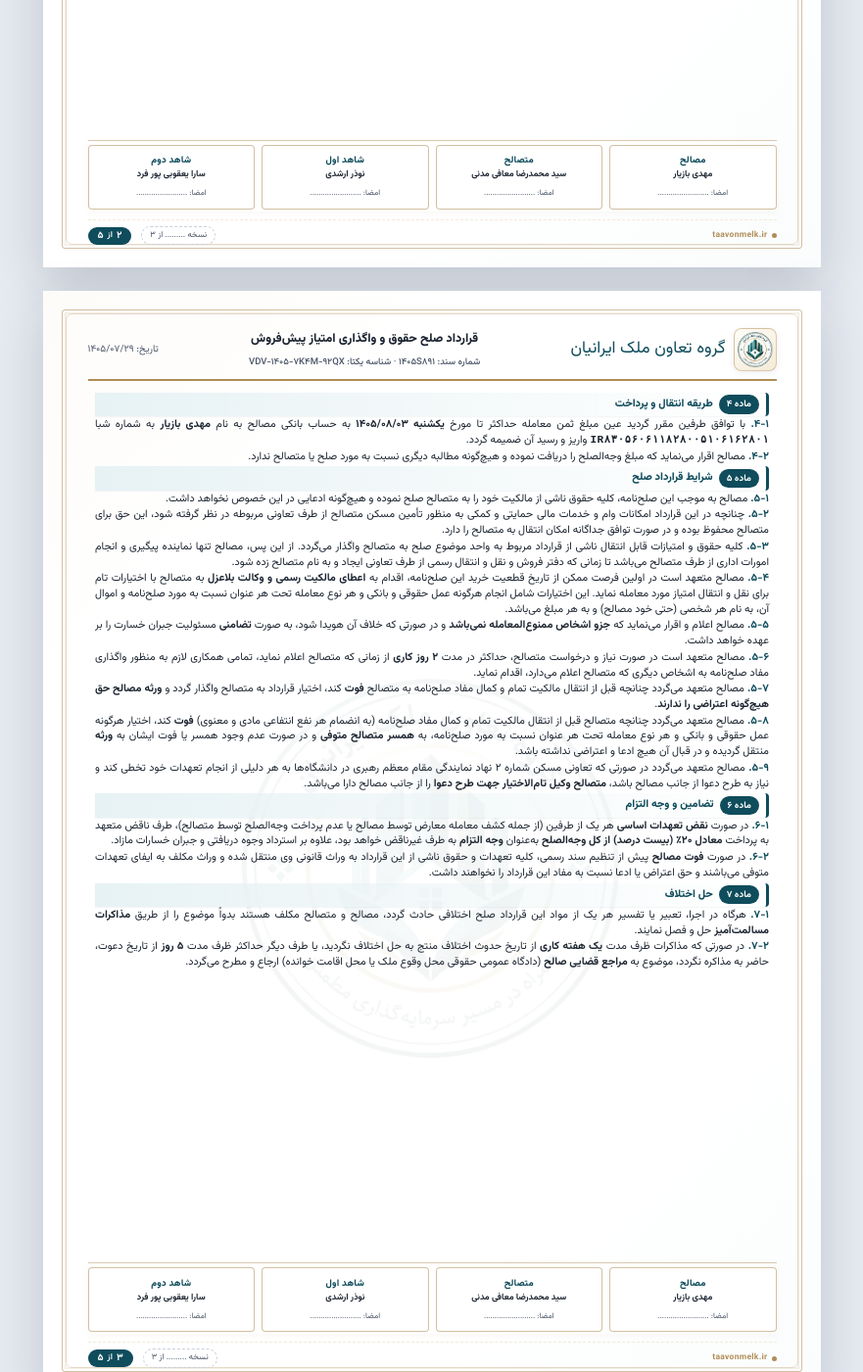
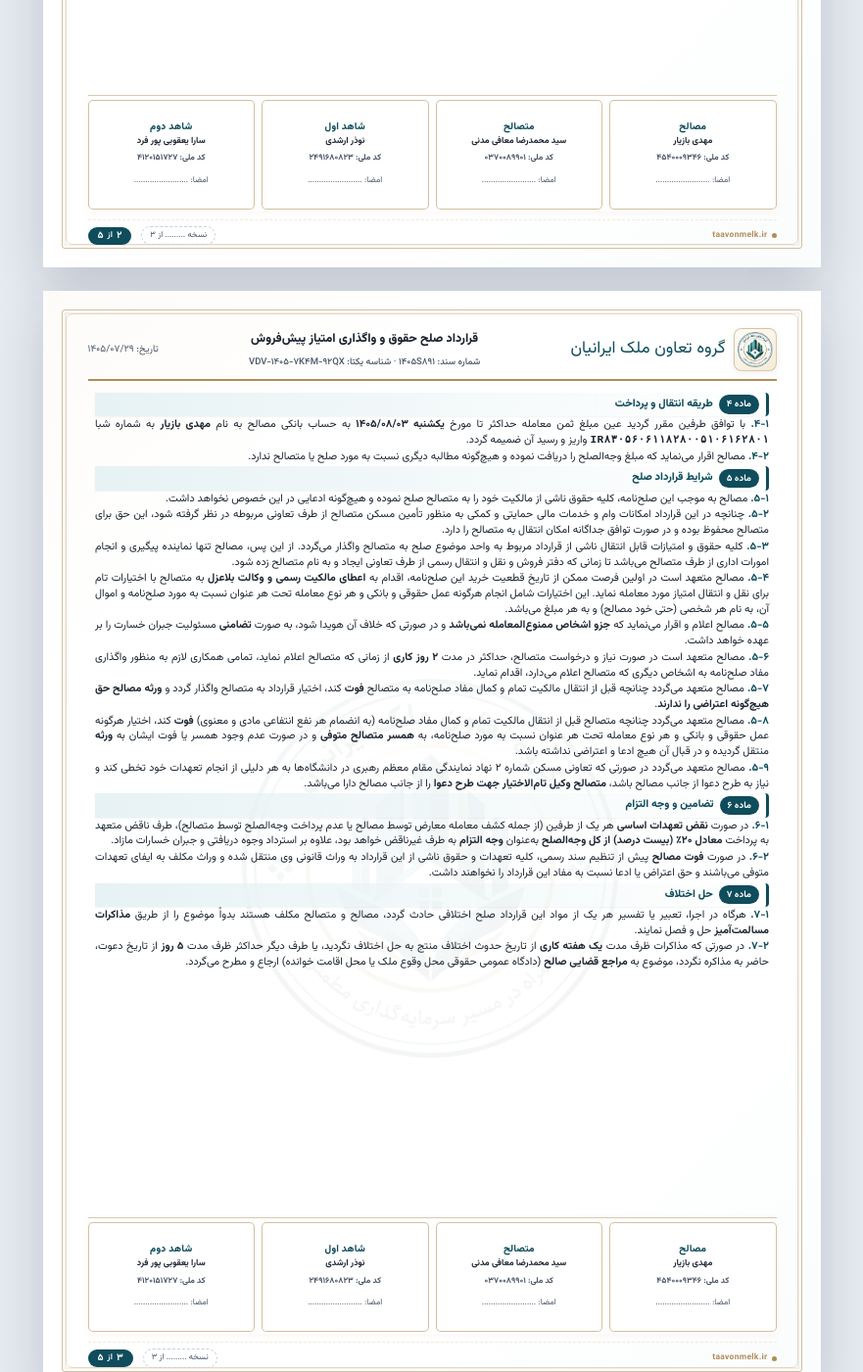
Before and after one commit to kazemi44468-bot/qarardadmelk, a plain HTML site: page vardavard/۱۴۰۵S۸۹۱.html in a window 1280 px wide. Shown: the part 2020-3421 px from the top of the page at 98% size, without its empty margins (199-1080 px from the left). Drawn offline with Linux system fonts and the light colour scheme; a web font is replaced by a local one.

Commit message:
Increase signature box height and add national IDs

```diff
--- a/vardavard/۱۴۰۵S۸۹۱.html
+++ b/vardavard/۱۴۰۵S۸۹۱.html
@@ -250,14 +250,15 @@
   }
   .sig-grid{display:grid;grid-template-columns:repeat(4,minmax(0,1fr));gap:7px;}
   .sig-person{
-    min-height:66px; padding:7px 4px; border:1px solid rgba(176,141,87,.55);
-    border-radius:4px; background:rgba(255,255,255,.94); text-align:center;
+    min-height:112px; padding:10px 5px; border:1px solid rgba(176,141,87,.55);
+    border-radius:5px; background:rgba(255,255,255,.96); text-align:center;
     display:flex; flex-direction:column; align-items:center; justify-content:center;
-    font-size:9px; line-height:1.45; break-inside:avoid; page-break-inside:avoid;
+    font-size:9.5px; line-height:1.5; break-inside:avoid; page-break-inside:avoid;
   }
-  .sig-role{font-size:9.5px;font-weight:800;color:var(--accent);}
+  .sig-role{font-size:10px;font-weight:800;color:var(--accent);}
   .sig-name{font-size:9px;font-weight:700;color:var(--ink);white-space:normal;}
-  .sig-line{display:block!important;font-size:8px;color:var(--ink-soft);margin-top:6px;min-height:12px;}
+  .sig-national-id{font-size:8.5px;font-weight:600;color:var(--ink-soft);margin-top:3px;direction:rtl;}
+  .sig-line{display:block!important;font-size:8.5px;color:var(--ink-soft);margin-top:10px;min-height:16px;}
   @media print { .sig-panel,.sig-grid,.sig-person{break-inside:avoid;page-break-inside:avoid;} }
 
   /* ==== فوتر صفحه ==== */
@@ -730,10 +731,10 @@
     <!-- پنل امضا -->
     <div class="sig-panel" aria-label="محل امضا و تأیید طرفین و شهود">
       <div class="sig-grid">
-        <div class="sig-person"><div class="sig-role">مصالح</div><div class="sig-name">مهدی بازیار</div><div class="sig-line">امضا: ........................</div></div>
-        <div class="sig-person"><div class="sig-role">متصالح</div><div class="sig-name">سید محمدرضا معافی مدنی</div><div class="sig-line">امضا: ........................</div></div>
-        <div class="sig-person"><div class="sig-role">شاهد اول</div><div class="sig-name">نوذر ارشدی</div><div class="sig-line">امضا: ........................</div></div>
-        <div class="sig-person"><div class="sig-role">شاهد دوم</div><div class="sig-name">سارا یعقوبی پور فرد</div><div class="sig-line">امضا: ........................</div></div>
+        <div class="sig-person"><div class="sig-role">مصالح</div><div class="sig-name">مهدی بازیار</div><div class="sig-national-id">کد ملی: ۴۵۴۰۰۰۹۳۴۶</div><div class="sig-line">امضا: ........................</div></div>
+        <div class="sig-person"><div class="sig-role">متصالح</div><div class="sig-name">سید محمدرضا معافی مدنی</div><div class="sig-national-id">کد ملی: ۰۳۷۰۰۸۹۹۰۱</div><div class="sig-line">امضا: ........................</div></div>
+        <div class="sig-person"><div class="sig-role">شاهد اول</div><div class="sig-name">نوذر ارشدی</div><div class="sig-national-id">کد ملی: ۲۴۹۱۶۸۰۸۲۳</div><div class="sig-line">امضا: ........................</div></div>
+        <div class="sig-person"><div class="sig-role">شاهد دوم</div><div class="sig-name">سارا یعقوبی پور فرد</div><div class="sig-national-id">کد ملی: ۴۱۲۰۱۵۱۷۲۷</div><div class="sig-line">امضا: ........................</div></div>
       </div>
     </div>
 
@@ -861,10 +862,10 @@
 
     <div class="sig-panel" aria-label="محل امضا و تأیید طرفین و شهود">
       <div class="sig-grid">
-        <div class="sig-person"><div class="sig-role">مصالح</div><div class="sig-name">مهدی بازیار</div><div class="sig-line">امضا: ........................</div></div>
-        <div class="sig-person"><div class="sig-role">متصالح</div><div class="sig-name">سید محمدرضا معافی مدنی</div><div class="sig-line">امضا: ........................</div></div>
-        <div class="sig-person"><div class="sig-role">شاهد اول</div><div class="sig-name">نوذر ارشدی</div><div class="sig-line">امضا: ........................</div></div>
-        <div class="sig-person"><div class="sig-role">شاهد دوم</div><div class="sig-name">سارا یعقوبی پور فرد</div><div class="sig-line">امضا: ........................</div></div>
+        <div class="sig-person"><div class="sig-role">مصالح</div><div class="sig-name">مهدی بازیار</div><div class="sig-national-id">کد ملی: ۴۵۴۰۰۰۹۳۴۶</div><div class="sig-line">امضا: ........................</div></div>
+        <div class="sig-person"><div class="sig-role">متصالح</div><div class="sig-name">سید محمدرضا معافی مدنی</div><div class="sig-national-id">کد ملی: ۰۳۷۰۰۸۹۹۰۱</div><div class="sig-line">امضا: ........................</div></div>
+        <div class="sig-person"><div class="sig-role">شاهد اول</div><div class="sig-name">نوذر ارشدی</div><div class="sig-national-id">کد ملی: ۲۴۹۱۶۸۰۸۲۳</div><div class="sig-line">امضا: ........................</div></div>
+        <div class="sig-person"><div class="sig-role">شاهد دوم</div><div class="sig-name">سارا یعقوبی پور فرد</div><div class="sig-national-id">کد ملی: ۴۱۲۰۱۵۱۷۲۷</div><div class="sig-line">امضا: ........................</div></div>
       </div>
     </div>
 
@@ -935,10 +936,10 @@
 
     <div class="sig-panel" aria-label="محل امضا و تأیید طرفین و شهود">
       <div class="sig-grid">
-        <div class="sig-person"><div class="sig-role">مصالح</div><div class="sig-name">مهدی بازیار</div><div class="sig-line">امضا: ........................</div></div>
-        <div class="sig-person"><div class="sig-role">متصالح</div><div class="sig-name">سید محمدرضا معافی مدنی</div><div class="sig-line">امضا: ........................</div></div>
-        <div class="sig-person"><div class="sig-role">شاهد اول</div><div class="sig-name">نوذر ارشدی</div><div class="sig-line">امضا: ........................</div></div>
-        <div class="sig-person"><div class="sig-role">شاهد دوم</div><div class="sig-name">سارا یعقوبی پور فرد</div><div class="sig-line">امضا: ........................</div></div>
+        <div class="sig-person"><div class="sig-role">مصالح</div><div class="sig-name">مهدی بازیار</div><div class="sig-national-id">کد ملی: ۴۵۴۰۰۰۹۳۴۶</div><div class="sig-line">امضا: ........................</div></div>
+        <div class="sig-person"><div class="sig-role">متصالح</div><div class="sig-name">سید محمدرضا معافی مدنی</div><div class="sig-national-id">کد ملی: ۰۳۷۰۰۸۹۹۰۱</div><div class="sig-line">امضا: ........................</div></div>
+        <div class="sig-person"><div class="sig-role">شاهد اول</div><div class="sig-name">نوذر ارشدی</div><div class="sig-national-id">کد ملی: ۲۴۹۱۶۸۰۸۲۳</div><div class="sig-line">امضا: ........................</div></div>
+        <div class="sig-person"><div class="sig-role">شاهد دوم</div><div class="sig-name">سارا یعقوبی پور فرد</div><div class="sig-national-id">کد ملی: ۴۱۲۰۱۵۱۷۲۷</div><div class="sig-line">امضا: ........................</div></div>
       </div>
     </div>
 
```
